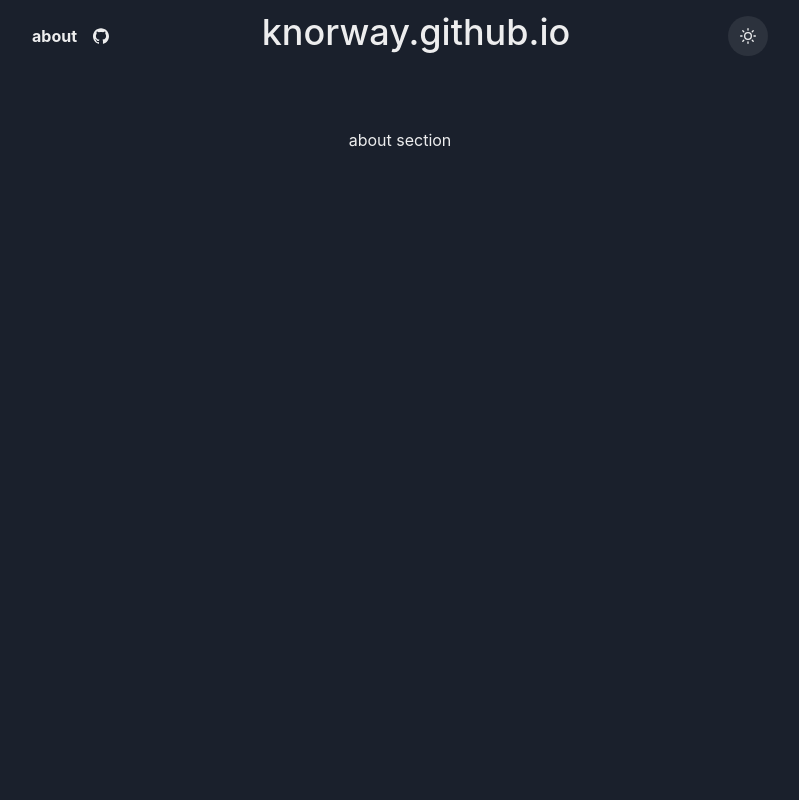
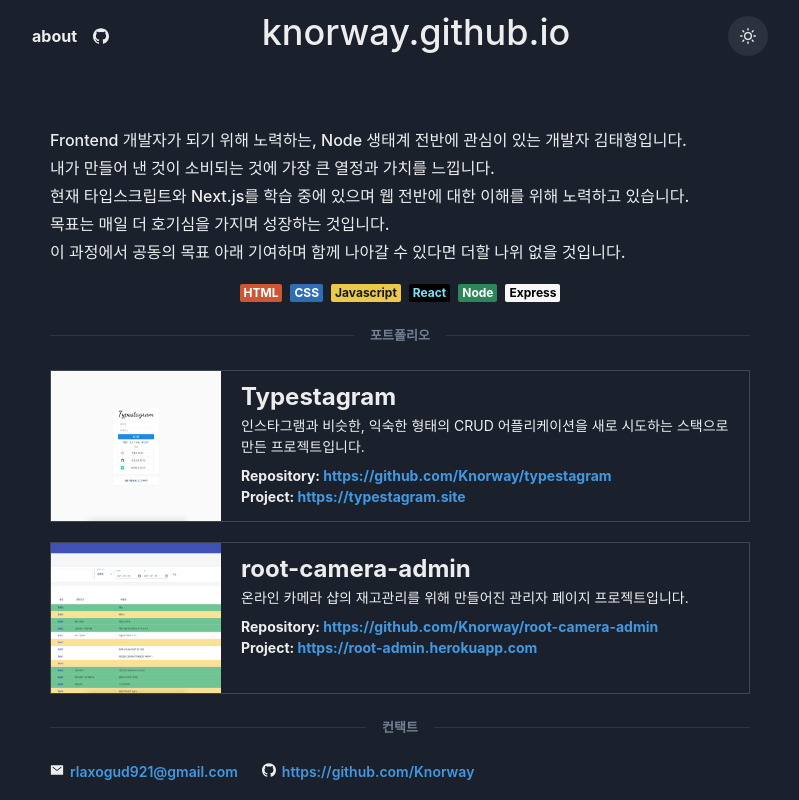
Before and after one commit to Knorway/knorway.github.io, a Next.js app: page /about in a window 1280 px wide. Shown: the whole page, without its empty margins (240-1039 px from the left). Built offline with nearby package versions, Linux system fonts and the light colour scheme.

Commit message:
about 페이지 및 포트폴리오 추가

```diff
--- a/pages/about/index.tsx
+++ b/pages/about/index.tsx
@@ -1,10 +1,70 @@
+import { Box, HStack, Text } from '@chakra-ui/react';
 import { Fade } from '@chakra-ui/transition';
+import Head from 'next/head';
+import Intro from '../../src/components/about/Intro';
+import ProjectList from '../../src/components/about/ProjectList';
+import SectionDivider from '../../src/components/about/SectionDivider';
+import { AiOutlineMail } from 'react-icons/ai';
+import { SiGithub } from 'react-icons/si';
+import { IoMailSharp } from 'react-icons/io5';
 
 function index() {
 	return (
-		<Fade in={true}>
-			<div>about section</div>
-		</Fade>
+		<HStack w='100%' justifyContent='center'>
+			<Fade in={true}>
+				<Head>
+					<title>about • 김노르웨이의 블로그</title>
+				</Head>
+				<Intro />
+				<SectionDivider section='포트폴리오' />
+				<HStack w='100%'>
+					<ProjectList />
+				</HStack>
+				<SectionDivider section='컨택트' />
+				<HStack
+					fontSize='14px'
+					fontWeight='semibold'
+					spacing='6'
+					flexDir={['column', 'row']}
+				>
+					<Box>
+						<IoMailSharp
+							style={{
+								display: 'inline-block',
+								fontSize: '14px',
+								marginRight: '6px',
+							}}
+						/>
+						<Text
+							color='blue.400'
+							as='a'
+							href='mailto:rlaxogud921@gmail.com'
+							cursor='pointer'
+						>
+							rlaxogud921@gmail.com
+						</Text>
+					</Box>
+					<Box>
+						<SiGithub
+							style={{
+								display: 'inline-block',
+								fontSize: '14px',
+								marginRight: '6px',
+							}}
+						/>
+						<Text
+							color='blue.400'
+							as='a'
+							cursor='pointer'
+							href='https://github.com/Knorway'
+							target='_blank'
+						>
+							https://github.com/Knorway
+						</Text>
+					</Box>
+				</HStack>
+			</Fade>
+		</HStack>
 	);
 }
 
--- a/src/components/TagGenerator.jsx
+++ b/src/components/TagGenerator.jsx
@@ -25,6 +25,21 @@ const colorScheme = {
 		background: 'green.600',
 		color: 'white',
 	},
+	HTML: {
+		variant: 'solid',
+		background: '#cd5634',
+		color: 'white',
+	},
+	CSS: {
+		variant: 'solid',
+		background: '#2f6eb5',
+		color: 'white',
+	},
+	Express: {
+		variant: 'solid',
+		background: '#f7f7f7',
+		color: 'black',
+	},
 	//TODO: 일반
 };
 
--- /dev/null
+++ b/src/components/about/Intro.tsx
@@ -0,0 +1,35 @@
+import { Box, VStack } from '@chakra-ui/react';
+import TagGenerator from '../TagGenerator';
+
+const set = 'HTML, CSS, Javascript, React, Node, Express';
+
+const Intro = () => {
+	return (
+		<Box fontSize='16px' fontWeight='500'>
+			<VStack alignItems='flex-start' spacing='1'>
+				<div>
+					Frontend 개발자가 되기 위해 노력하는, Node 생태계 전반에 관심이 있는
+					개발자 김태형입니다.
+				</div>
+				<div>
+					내가 만들어 낸 것이 소비되는 것에 가장 큰 열정과 가치를 느낍니다.
+				</div>
+				<div>
+					현재 타입스크립트와 Next.js를 학습 중에 있으며 웹 전반에 대한 이해를
+					위해 노력하고 있습니다.
+				</div>
+				{/* <div>목표는 매일 성장하는 것입니다.</div> */}
+				<div>목표는 매일 더 호기심을 가지며 성장하는 것입니다.</div>
+				<div>
+					이 과정에서 공동의 목표 아래 기여하며 함께 나아갈 수 있다면 더할 나위
+					없을 것입니다.
+				</div>
+				<Box alignSelf='center' pt='1rem'>
+					<TagGenerator tags={set} />
+				</Box>
+			</VStack>
+		</Box>
+	);
+};
+
+export default Intro;
--- /dev/null
+++ b/src/components/about/ProjectList.tsx
@@ -0,0 +1,112 @@
+import { Box, Flex, HStack, Img, Link, Text, VStack } from '@chakra-ui/react';
+
+// 내일 다른 프로젝트 참고해서 a 링크. 큰일났네 다 까먹었어
+// 그냥 링크만 걸 거 같긴 하지만
+
+const ProjectList = () => {
+	return (
+		<VStack spacing='5' w='100%' minWidth={['0', '0', '700px']}>
+			{/* Typestagram */}
+			<Flex
+				border='1px solid black'
+				borderColor='whiteAlpha.300'
+				w='100%'
+				flexDir={['column', 'row']}
+			>
+				<Box
+					maxW='170px'
+					w='100%'
+					height='150px'
+					backgroundImage='url("thumnail_typestagram.png")'
+					backgroundPosition='center'
+					backgroundSize='cover'
+					display={['none', 'block']}
+				></Box>
+				<Box
+					w='100%'
+					alignItems='flex-start'
+					justifyContent='flex-end'
+					px='1.25rem'
+					py='2'
+				>
+					<Text fontSize='2xl' fontWeight='bold'>
+						Typestagram
+					</Text>
+					<Text fontSize='14px' mb='0.5rem'>
+						인스타그램과 비슷한, 익숙한 형태의 CRUD 어플리케이션을 새로
+						시도하는 스택으로 만든 프로젝트입니다.
+					</Text>
+					<Text fontSize='14px' fontWeight='bold'>
+						Repository:{' '}
+						<Link
+							href='https://github.com/Knorway/typestagram'
+							color='blue.400'
+							target='_blank'
+						>
+							https://github.com/Knorway/typestagram
+						</Link>
+					</Text>
+					<Text fontSize='14px' fontWeight='bold'>
+						Project:{' '}
+						<Link
+							href='https://typestagram.site/'
+							color='blue.400'
+							target='_blank'
+						>
+							https://typestagram.site
+						</Link>
+					</Text>
+				</Box>
+			</Flex>
+			{/* Root-admin */}
+			<Flex border='1px solid black' borderColor='whiteAlpha.300' w='100%'>
+				<Box
+					maxW='170px'
+					w='100%'
+					height='150px'
+					backgroundImage='url("thumnail_root.png")'
+					backgroundPosition='center'
+					backgroundSize='cover'
+					display={['none', 'block']}
+				></Box>
+				<Box
+					w='100%'
+					alignItems='flex-start'
+					justifyContent='flex-end'
+					px='1.25rem'
+					py='2'
+				>
+					<Text fontSize='2xl' fontWeight='bold'>
+						root-camera-admin
+					</Text>
+					<Text fontSize='14px' mb='0.5rem'>
+						온라인 카메라 샵의 재고관리를 위해 만들어진 관리자 페이지
+						프로젝트입니다.
+					</Text>
+					<Text fontSize='14px' fontWeight='bold'>
+						Repository:{' '}
+						<Link
+							href='https://github.com/Knorway/root-camera-admin'
+							color='blue.400'
+							target='_blank'
+						>
+							https://github.com/Knorway/root-camera-admin
+						</Link>
+					</Text>
+					<Text fontSize='14px' fontWeight='bold'>
+						Project:{' '}
+						<Link
+							href='https://root-admin.herokuapp.com/'
+							color='blue.400'
+							target='_blank'
+						>
+							https://root-admin.herokuapp.com
+						</Link>
+					</Text>
+				</Box>
+			</Flex>
+		</VStack>
+	);
+};
+
+export default ProjectList;
--- /dev/null
+++ b/src/components/about/SectionDivider.tsx
@@ -0,0 +1,25 @@
+import { Box, Divider, HStack } from '@chakra-ui/react';
+
+interface ISectionDivider {
+	section: string;
+}
+
+const SectionDivider = ({ section }: ISectionDivider) => {
+	return (
+		<HStack width='100%' my='1.5rem'>
+			<Divider />
+			<Box
+				whiteSpace='nowrap'
+				fontWeight='bold'
+				fontSize='13px'
+				color='gray.500'
+				px='0.5rem'
+			>
+				{section}
+			</Box>
+			<Divider />
+		</HStack>
+	);
+};
+
+export default SectionDivider;
```
Also changed, not shown: public/thumnail_root.png (added), public/thumnail_typestagram.png (added).
